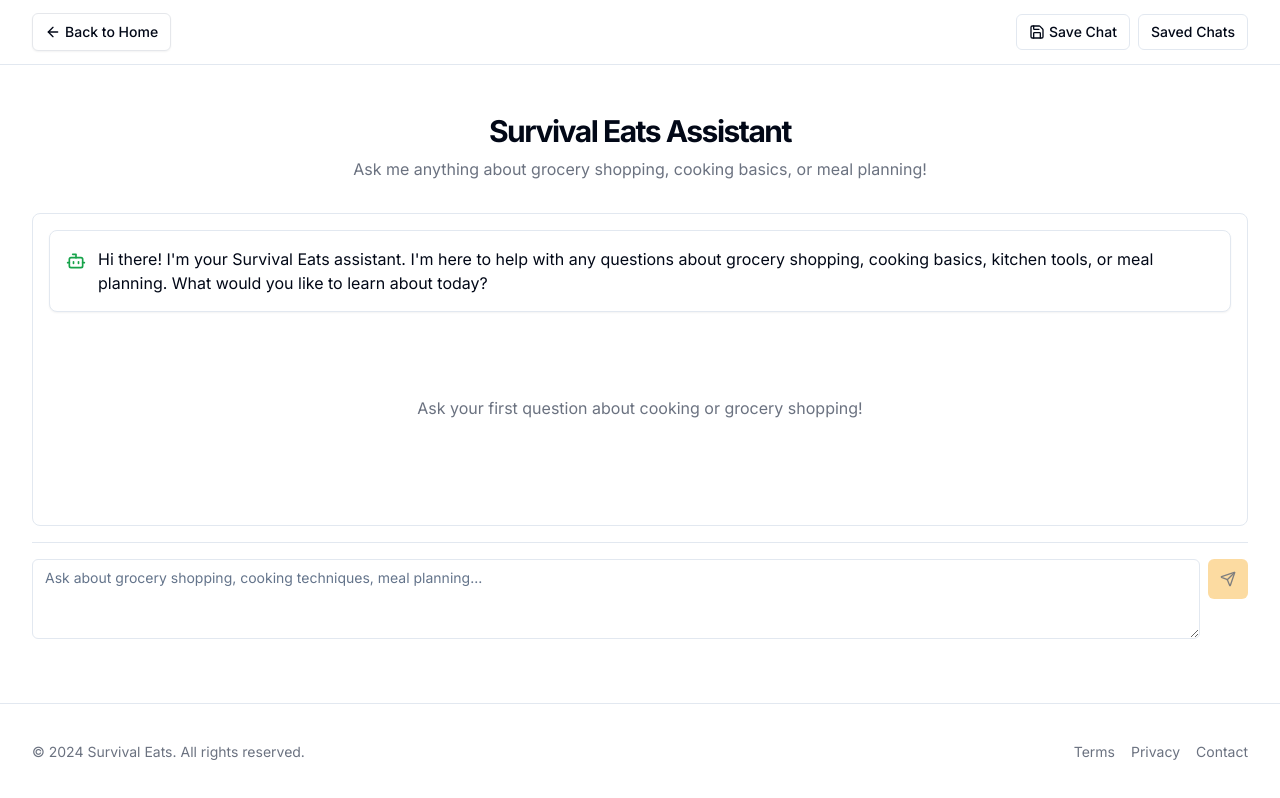
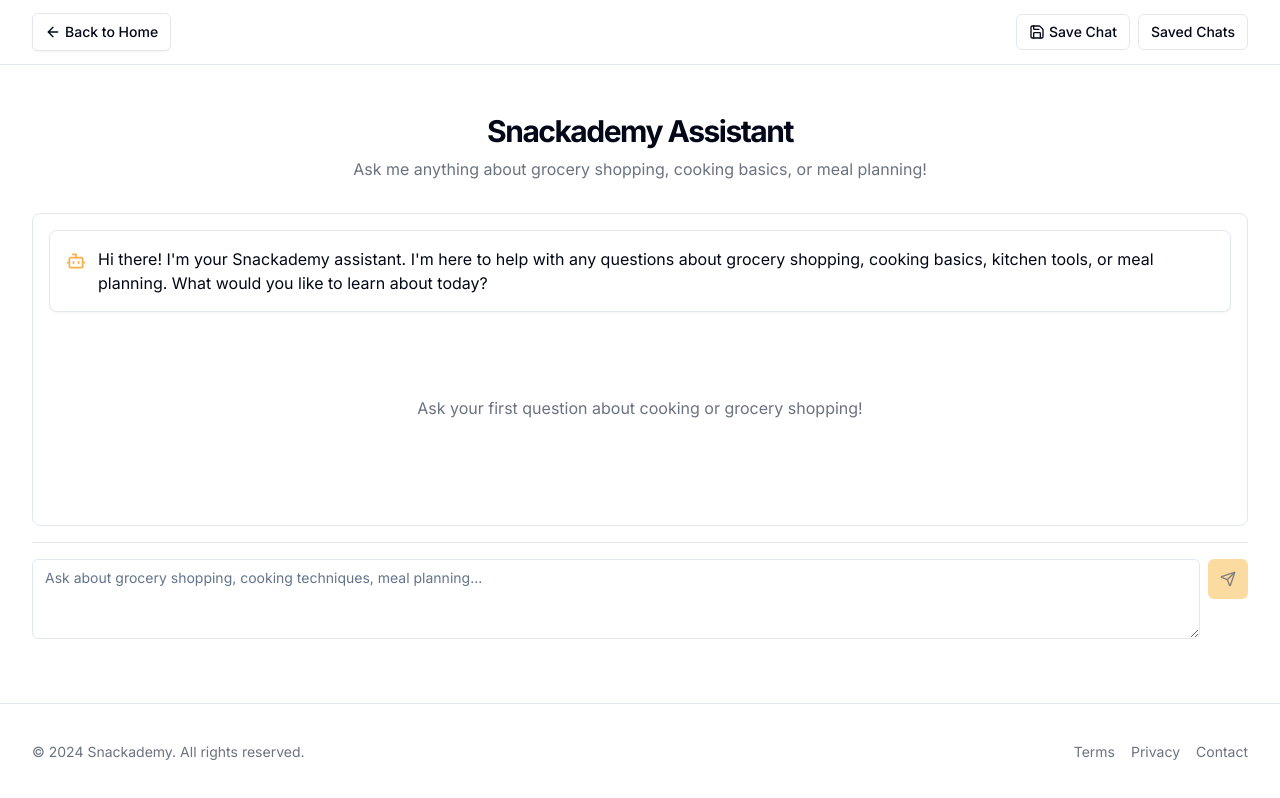
Before and after one commit to Mehdibenabdelkader/survival-eats, a Next.js app: page /chat in a window 1280 px wide. Built offline with nearby package versions, Linux system fonts and the light colour scheme.

Commit message:
refactor: update references from Survival Eats to Snackademy for branding consistency

```diff
--- a/app/chat/[id]/page.tsx
+++ b/app/chat/[id]/page.tsx
@@ -28,7 +28,7 @@ export default function ChatDetailPage({ params }: { params: { id: string } }) {
         id: "system-1",
         role: "system",
         content:
-          "You are a helpful cooking and food assistant for Survival Eats, a website that helps beginners learn how to buy groceries and cook for themselves. Provide friendly, practical advice about grocery shopping, cooking techniques, kitchen tools, meal planning, and food storage. Keep answers concise and beginner-friendly. If asked about recipes, focus on simple, approachable options with minimal ingredients and basic techniques.",
+          "You are a helpful cooking and food assistant for Snackademy, a website that helps beginners learn how to buy groceries and cook for themselves. Provide friendly, practical advice about grocery shopping, cooking techniques, kitchen tools, meal planning, and food storage. Keep answers concise and beginner-friendly. If asked about recipes, focus on simple, approachable options with minimal ingredients and basic techniques.",
       },
     ],
   })
@@ -45,7 +45,7 @@ export default function ChatDetailPage({ params }: { params: { id: string } }) {
               id: "system-1",
               role: "system",
               content:
-                "You are a helpful cooking and food assistant for Survival Eats, a website that helps beginners learn how to buy groceries and cook for themselves. Provide friendly, practical advice about grocery shopping, cooking techniques, kitchen tools, meal planning, and food storage. Keep answers concise and beginner-friendly. If asked about recipes, focus on simple, approachable options with minimal ingredients and basic techniques.",
+                "You are a helpful cooking and food assistant for Snackademy, a website that helps beginners learn how to buy groceries and cook for themselves. Provide friendly, practical advice about grocery shopping, cooking techniques, kitchen tools, meal planning, and food storage. Keep answers concise and beginner-friendly. If asked about recipes, focus on simple, approachable options with minimal ingredients and basic techniques.",
             },
             ...parsedMessages,
           ])
@@ -135,7 +135,7 @@ export default function ChatDetailPage({ params }: { params: { id: string } }) {
                   {message.role === "user" ? (
                     <User className="h-5 w-5 mt-1 text-gray-500" />
                   ) : (
-                    <Bot className="h-5 w-5 mt-1 text-green-600" />
+                    <Bot className="h-5 w-5 mt-1 text-[#FCAE47]" />
                   )}
                   <div className="flex-1">{message.content}</div>
                 </CardContent>
@@ -163,7 +163,7 @@ export default function ChatDetailPage({ params }: { params: { id: string } }) {
       <footer className="w-full border-t py-6 md:py-0">
         <div className="container flex flex-col items-center justify-between gap-4 md:h-24 md:flex-row">
           <p className="text-center text-sm leading-loose text-gray-500 md:text-left">
-            © 2024 Survival Eats. All rights reserved.
+            © 2024 Snackademy. All rights reserved.
           </p>
           <div className="flex gap-4">
             <Link href="/terms" className="text-sm text-gray-500 hover:underline underline-offset-4">
--- a/app/chat/page.tsx
+++ b/app/chat/page.tsx
@@ -27,13 +27,13 @@ export default function ChatPage() {
         id: nanoid(),
         role: "system",
         content:
-          "You are a helpful cooking and food assistant for Survival Eats, a website that helps beginners learn how to buy groceries and cook for themselves. Provide friendly, practical advice about grocery shopping, cooking techniques, kitchen tools, meal planning, and food storage. Keep answers concise and beginner-friendly. If asked about recipes, focus on simple, approachable options with minimal ingredients and basic techniques.",
+          "You are a helpful cooking and food assistant for Snackademy, a website that helps beginners learn how to buy groceries and cook for themselves. Provide friendly, practical advice about grocery shopping, cooking techniques, kitchen tools, meal planning, and food storage. Keep answers concise and beginner-friendly. If asked about recipes, focus on simple, approachable options with minimal ingredients and basic techniques.",
       },
       {
         id: nanoid(),
         role: "assistant",
         content:
-          "Hi there! I'm your Survival Eats assistant. I'm here to help with any questions about grocery shopping, cooking basics, kitchen tools, or meal planning. What would you like to learn about today?",
+          "Hi there! I'm your Snackademy assistant. I'm here to help with any questions about grocery shopping, cooking basics, kitchen tools, or meal planning. What would you like to learn about today?",
       },
     ],
   })
@@ -103,7 +103,7 @@ export default function ChatPage() {
 
       <main className="flex-1 container py-6 md:py-12 flex flex-col">
         <div className="flex flex-col items-center justify-center mb-8">
-          <h1 className="text-3xl font-bold tracking-tighter">Survival Eats Assistant</h1>
+          <h1 className="text-3xl font-bold tracking-tighter">Snackademy Assistant</h1>
           <p className="text-gray-500 mt-2 text-center max-w-[600px]">
             Ask me anything about grocery shopping, cooking basics, or meal planning!
           </p>
@@ -117,7 +117,7 @@ export default function ChatPage() {
                   {message.role === "user" ? (
                     <User className="h-5 w-5 mt-1 text-gray-500" />
                   ) : (
-                    <Bot className="h-5 w-5 mt-1 text-green-600" />
+                    <Bot className="h-5 w-5 mt-1 text-[#FCAE47]" />
                   )}
                   <div className="flex-1">{message.content}</div>
                 </CardContent>
@@ -150,7 +150,7 @@ export default function ChatPage() {
       <footer className="w-full border-t py-6 md:py-0">
         <div className="container flex flex-col items-center justify-between gap-4 md:h-24 md:flex-row">
           <p className="text-center text-sm leading-loose text-gray-500 md:text-left">
-            © 2024 Survival Eats. All rights reserved.
+            © 2024 Snackademy. All rights reserved.
           </p>
           <div className="flex gap-4">
             <Link href="/terms" className="text-sm text-gray-500 hover:underline underline-offset-4">
--- a/app/cooking-techniques/page.tsx
+++ b/app/cooking-techniques/page.tsx
@@ -438,7 +438,7 @@ export default function CookingTechniquesPage() {
       <footer className="w-full border-t py-6 md:py-0">
         <div className="container flex flex-col items-center justify-between gap-4 md:h-24 md:flex-row">
           <p className="text-center text-sm leading-loose text-gray-500 md:text-left">
-            © 2024 Survival Eats. All rights reserved.
+            © 2024 Snackademy. All rights reserved.
           </p>
           <div className="flex gap-4">
             <Link href="/terms" className="text-sm text-gray-500 hover:underline underline-offset-4">
--- a/app/grocery-basics/page.tsx
+++ b/app/grocery-basics/page.tsx
@@ -302,7 +302,7 @@ export default function GroceryBasicsPage() {
       <footer className="w-full border-t py-6 md:py-0">
         <div className="container flex flex-col items-center justify-between gap-4 md:h-24 md:flex-row">
           <p className="text-center text-sm leading-loose text-gray-500 md:text-left">
-            © 2024 Survival Eats. All rights reserved.
+            © 2024 Snackademy. All rights reserved.
           </p>
           <div className="flex gap-4">
             <Link href="/terms" className="text-sm text-gray-500 hover:underline underline-offset-4">
--- a/app/kitchen-essentials/page.tsx
+++ b/app/kitchen-essentials/page.tsx
@@ -437,7 +437,7 @@ export default function KitchenEssentialsPage() {
       <footer className="w-full border-t py-6 md:py-0">
         <div className="container flex flex-col items-center justify-between gap-4 md:h-24 md:flex-row">
           <p className="text-center text-sm leading-loose text-gray-500 md:text-left">
-            © 2024 Survival Eats. All rights reserved.
+            © 2024 Snackademy. All rights reserved.
           </p>
           <div className="flex gap-4">
             <Link href="/terms" className="text-sm text-gray-500 hover:underline underline-offset-4">
--- a/app/layout.tsx
+++ b/app/layout.tsx
@@ -7,10 +7,9 @@ import { Toaster } from "@/components/toaster"
 const inter = Inter({ subsets: ["latin"] })
 
 export const metadata = {
-  title: "Survival Eats - Learn to Feed Yourself",
+  title: "Snackademy - Learn to Feed Yourself",
   description:
     "Your step-by-step guide to buying groceries and cooking for yourself, even if you've never boiled water.",
-    generator: 'v0.dev'
 }
 
 export default function RootLayout({
--- a/app/page.tsx
+++ b/app/page.tsx
@@ -12,7 +12,7 @@ export default function Home() {
         <div className="container flex h-16 items-center justify-between">
           <Link href="/" className="flex items-center gap-2 font-bold text-xl">
             <Utensils className="h-5 w-5" />
-            <span>Survival Eats</span>
+            <span>Snackademy</span>
           </Link>
           <nav className="hidden md:flex gap-6">
             <Link href="/grocery-basics" className="text-sm font-medium hover:underline underline-offset-4">
@@ -97,7 +97,7 @@ export default function Home() {
           <div className="container px-4 md:px-6">
             <div className="flex flex-col items-center justify-center space-y-4 text-center">
               <div className="space-y-2">
-                <h2 className="text-3xl font-bold tracking-tighter sm:text-4xl md:text-5xl">Why Survival Eats?</h2>
+                <h2 className="text-3xl font-bold tracking-tighter sm:text-4xl md:text-5xl">Why Snackademy?</h2>
                 <p className="max-w-[900px] text-gray-500 md:text-xl/relaxed lg:text-base/relaxed xl:text-xl/relaxed">
                   We break down the basics of food independence into simple, actionable steps that anyone can follow.
                 </p>
@@ -251,7 +251,7 @@ export default function Home() {
       <footer className="w-full border-t py-6 md:py-0">
         <div className="container flex flex-col items-center justify-between gap-4 md:h-24 md:flex-row">
           <p className="text-center text-sm leading-loose text-gray-500 md:text-left">
-            © 2024 Survival Eats. All rights reserved.
+            © 2024 Snackademy. All rights reserved.
           </p>
           <div className="flex gap-4">
             <Link href="/terms" className="text-sm text-gray-500 hover:underline underline-offset-4">
--- a/app/saved-chats/page.tsx
+++ b/app/saved-chats/page.tsx
@@ -26,7 +26,7 @@ export default async function SavedChatsPage() {
       <main className="flex-1 container py-6 md:py-12">
         <div className="flex flex-col items-center justify-center mb-8">
           <h1 className="text-3xl font-bold tracking-tighter">Saved Conversations</h1>
-          <p className="text-gray-500 mt-2 text-center">Review your previous chats with the Survival Eats Assistant</p>
+          <p className="text-gray-500 mt-2 text-center">Review your previous chats with the Snackademy Assistant</p>
         </div>
 
         <div className="grid gap-6 sm:grid-cols-2 lg:grid-cols-3">
@@ -74,7 +74,7 @@ export default async function SavedChatsPage() {
       <footer className="w-full border-t py-6 md:py-0">
         <div className="container flex flex-col items-center justify-between gap-4 md:h-24 md:flex-row">
           <p className="text-center text-sm leading-loose text-gray-500 md:text-left">
-            © 2024 Survival Eats. All rights reserved.
+            © 2024 Snackademy. All rights reserved.
           </p>
           <div className="flex gap-4">
             <Link href="/terms" className="text-sm text-gray-500 hover:underline underline-offset-4">
```
